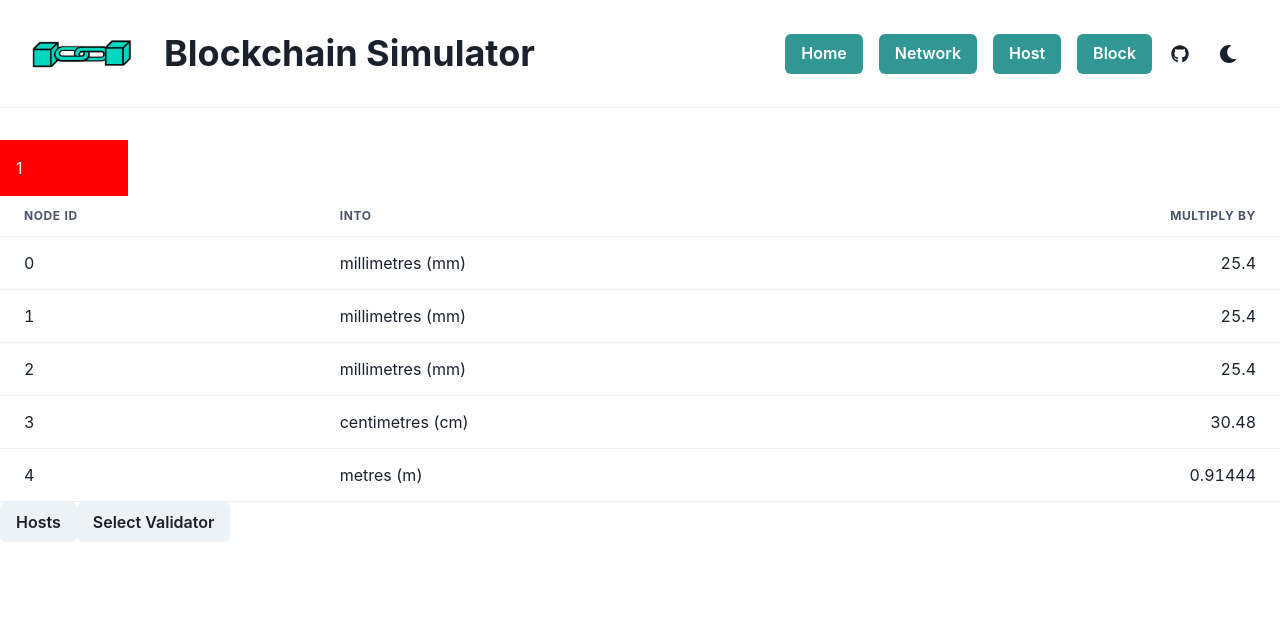
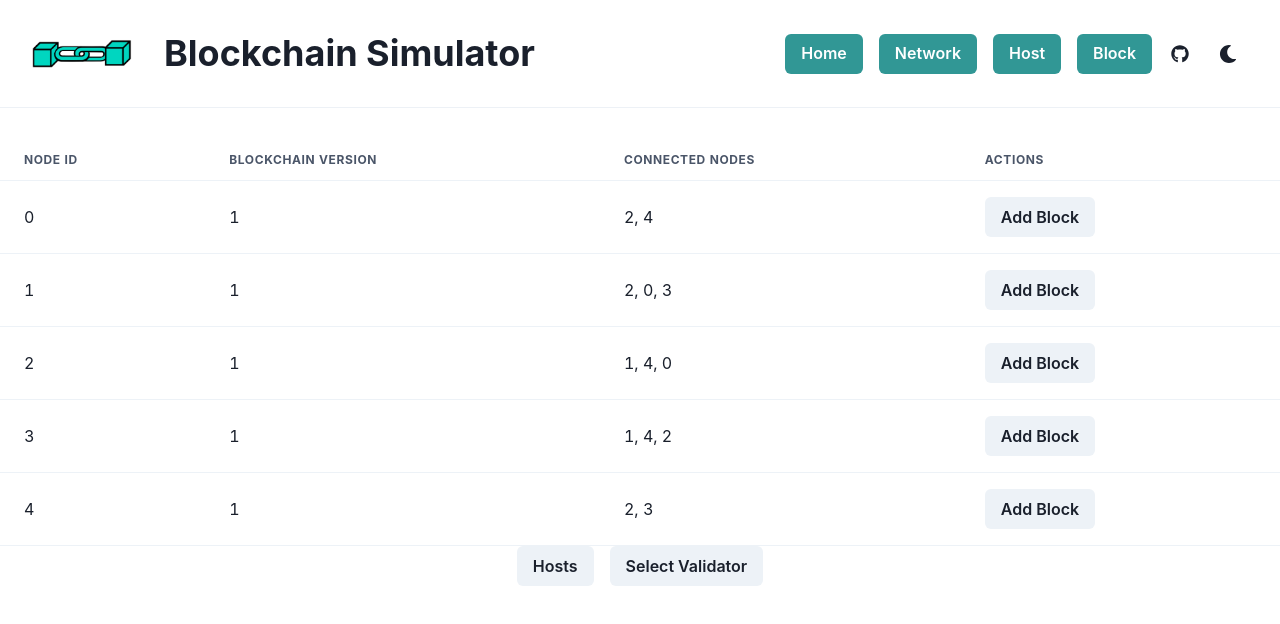
Before and after one commit to ece496-blockchain-capstone-team/ece496-blockchain-simulator, a React (Create React App) app: page /network in a window 1280 px wide. Shown: the top 624 px of the page. Built offline with nearby package versions, Linux system fonts and the light colour scheme.

Commit message:
Added table to visualize hosts

```diff
--- a/src/components/Block/Block.tsx
+++ b/src/components/Block/Block.tsx
@@ -5,19 +5,9 @@ import React from 'react';
 
 // export default class Block extends React.Component {
 export default function Block() {
-  const clickHandler = () => {
-    console.log('button pressed');
-  };
-
-  const nodelist = "";
-
   return (
     <div className="BlockView">
       <p> This is a test paragraph in the block view. </p>
-      <Box bg='grey' w='10%' p={4} color='white'> {nodelist} </Box>
-      <button type="button" onClick={clickHandler}>
-        Activate Lasers
-      </button>
     </div>
   );
 }
--- a/src/components/Network/Network.tsx
+++ b/src/components/Network/Network.tsx
@@ -1,4 +1,4 @@
-import { Box, Button, Table, Thead, Tbody, Tfoot, Tr, Th, Td, TableCaption } from '@chakra-ui/react'
+import { Box, Stack, Button, Table, Thead, Tbody, Tfoot, Tr, Th, Td, TableCaption } from '@chakra-ui/react'
 import React from 'react';
 import NetworkObj from '../../services/Network';
 
@@ -27,54 +27,57 @@ export default function Network() {
 
   return (
     <div className="NetworkView">
-      <Box bg='red' w='10%' p={4} color='white'> {network.getId()} </Box>
       <Table>
         <Thead>
           <Tr>
             <Th>Node Id</Th>
-            <Th>into</Th>
-            <Th isNumeric>multiply by</Th>
+            <Th>Blockchain Version</Th>
+            <Th>Connected Nodes</Th>
+            <Th>Actions</Th>
           </Tr>
         </Thead>
         <Tbody>
           <Tr>
             <Td>{network.getHosts()[0].getId()}</Td>
-            <Td>millimetres (mm)</Td>
-            <Td isNumeric>25.4</Td>
+            <Td>{network.getHosts()[0].getChain().getVersion()}</Td>
+            <Td>{network.getHosts()[0].getConnectedNodeIds()}</Td>
+            <Td><Button type="button" onClick={validatorselection}>Add Block</Button></Td>
           </Tr>
           <Tr>
             <Td>{network.getHosts()[1].getId()}</Td>
-            <Td>millimetres (mm)</Td>
-            <Td isNumeric>25.4</Td>
+            <Td>{network.getHosts()[1].getChain().getVersion()}</Td>
+            <Td>{network.getHosts()[1].getConnectedNodeIds()}</Td>
+            <Td><Button type="button" onClick={validatorselection}>Add Block</Button></Td>
           </Tr>
           <Tr>
             <Td>{network.getHosts()[2].getId()}</Td>
-            <Td>millimetres (mm)</Td>
-            <Td isNumeric>25.4</Td>
+            <Td>{network.getHosts()[2].getChain().getVersion()}</Td>
+            <Td>{network.getHosts()[2].getConnectedNodeIds()}</Td>
+            <Td><Button type="button" onClick={validatorselection}>Add Block</Button></Td>
           </Tr>
           <Tr>
             <Td>{network.getHosts()[3].getId()}</Td>
-            <Td>centimetres (cm)</Td>
-            <Td isNumeric>30.48</Td>
+            <Td>{network.getHosts()[3].getChain().getVersion()}</Td>
+            <Td>{network.getHosts()[3].getConnectedNodeIds()}</Td>
+            <Td><Button type="button" onClick={validatorselection}>Add Block</Button></Td>
           </Tr>
           <Tr>
             <Td>{network.getHosts()[4].getId()}</Td>
-            <Td>metres (m)</Td>
-            <Td isNumeric>0.91444</Td>
+            <Td>{network.getHosts()[4].getChain().getVersion()}</Td>
+            <Td>{network.getHosts()[4].getConnectedNodeIds()}</Td>
+            <Td><Button type="button" onClick={validatorselection}>Add Block</Button></Td>
           </Tr>
         </Tbody>
 
       </Table>
-      <span>
+      <Stack spacing={4} align="center" justify="center" direction="row">
         <Button type="button" onClick={clickHandler}>
           Hosts
         </Button>
-      </span>
-      <span>
         <Button type="button" onClick={validatorselection}>
           Select Validator
         </Button>
-      </span>
+      </Stack>
     </div>
   );
 }
--- a/src/services/Chain.ts
+++ b/src/services/Chain.ts
@@ -1,5 +1,10 @@
+
 export default class ChainObj {
-    version: 1;
+    version: number;
+
+    constructor(){
+        this.version = 1;
+    }
 
     getVersion(){
         return this.version;
--- a/src/services/Host.ts
+++ b/src/services/Host.ts
@@ -36,6 +36,22 @@ export default class Host {
         return this.nodeId;
     };
 
+    removeDup(element: any, index: any, array: any){
+            return (element !== this.nodeId);
+    };
+
+    getConnectedNodeIds(){
+        let tempNodes: number[] = [];
+        for (let i = 0; i < this.connections.length; i++){
+            for (let j = 0; j < this.connections[i].nodeIds.length; j++){
+                if (this.connections[i].nodeIds[j] !== this.nodeId){
+                    tempNodes.push(this.connections[i].nodeIds[j]);
+                }
+            }
+        }
+        return tempNodes.join(', ');
+    };
+
     getChain(){
         return this.chain;
     };
--- a/src/services/Network.ts
+++ b/src/services/Network.ts
@@ -10,11 +10,25 @@ export default class NetworkObj {
 
     constructor(numNodes: number) {
         this.networkId = 1;
-        for (let nodeid = 0; nodeid < numNodes; nodeid++){
-            let hostRole = new HostRole("general");
-            let tempHost = new Host(nodeid, hostRole, []);
-            this.nodeList.push(tempHost);
-        };
+        // for (let nodeid = 0; nodeid < numNodes; nodeid++){
+        //     let hostRole = new HostRole("general");
+        //     let tempHost = new Host(nodeid, hostRole, []);
+        //     this.nodeList.push(tempHost);
+        // };
+
+        let hostRole = new HostRole("general");
+        let tempHost = new Host(0, hostRole, [2, 4]);
+        this.nodeList.push(tempHost);
+        tempHost = new Host(1, hostRole, [2, 0, 3]);
+        this.nodeList.push(tempHost);
+        tempHost = new Host(2, hostRole, [1, 4, 0]);
+        this.nodeList.push(tempHost);
+        tempHost = new Host(3, hostRole, [1, 4, 2]);
+        this.nodeList.push(tempHost);
+        tempHost = new Host(4, hostRole, [2, 3]);
+        this.nodeList.push(tempHost);
+
+
         this.settings.stakeDeposit = null;
         this.settings.valSelectionAlgo = null;
         this.settings.maliciousBehavior = null;
@@ -31,7 +45,7 @@ export default class NetworkObj {
         return this.nodeList;
     }
 
-    chooseValidator(){
+    chooseValidator() {
         let randomNum = Math.floor((Math.random() * (this.nodeList.length)));
         // console.log(randomNum);
         return randomNum;
```
